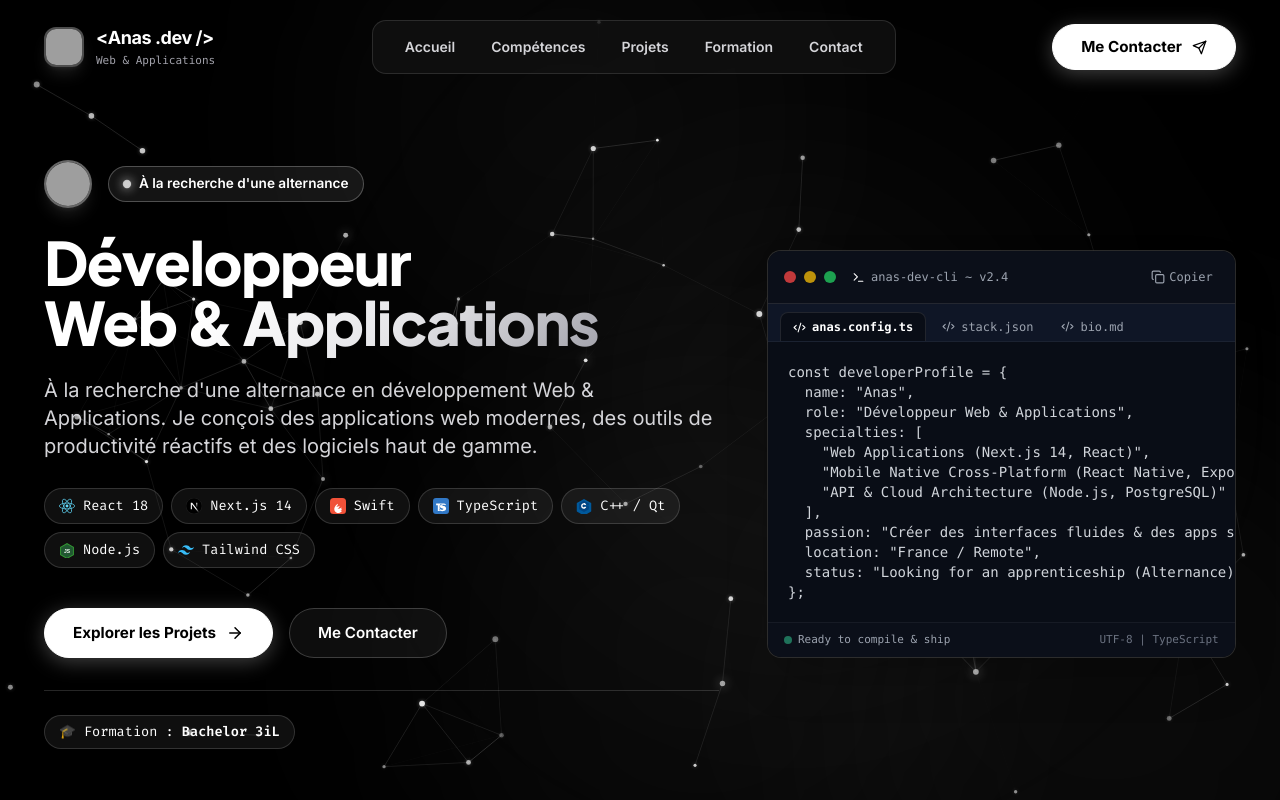
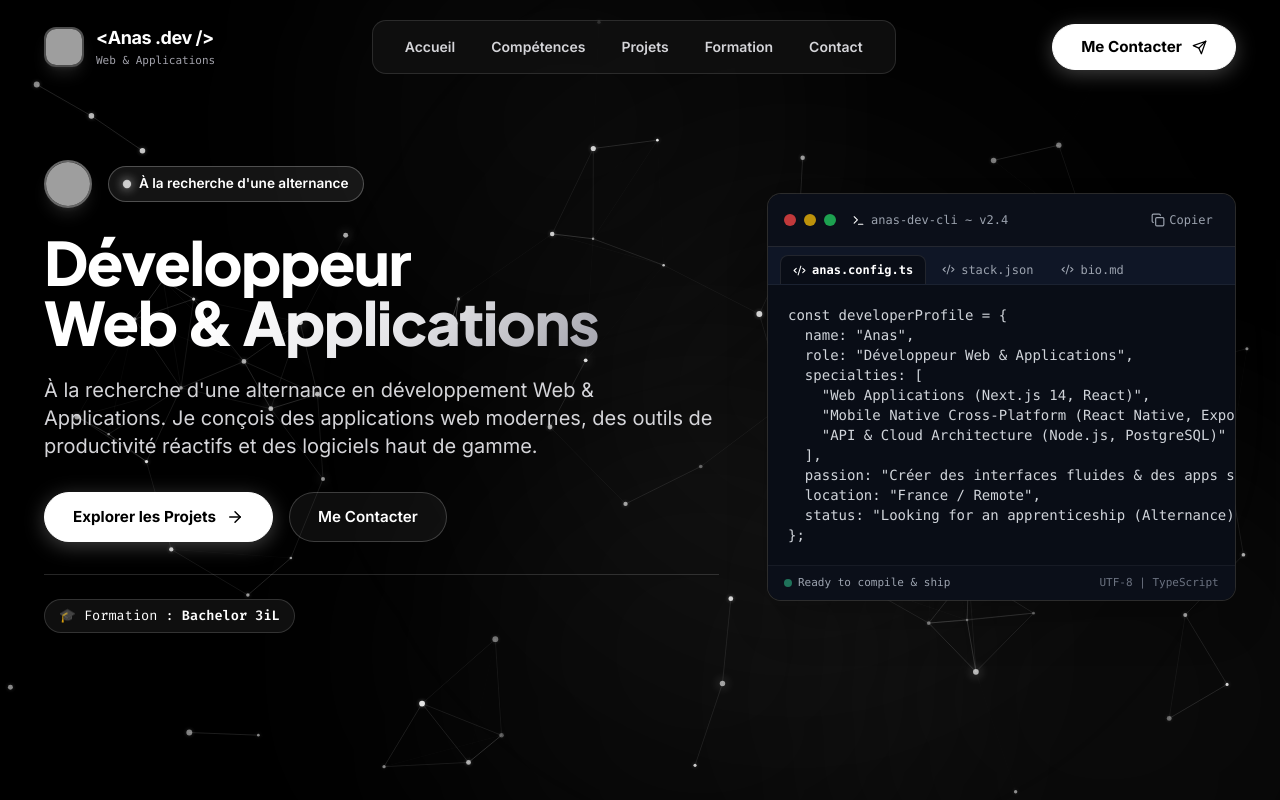
Before and after one commit to Akhy1001/portfolio, a Next.js app: page / in a window 1280 px wide. Shown: the top 800 px of the page. Built offline with nearby package versions, Linux system fonts and the light colour scheme; grey boxes are pictures that could not be loaded.

Commit message:
feat(hero): remove tech pills under hero description

```diff
--- a/components/Hero.jsx
+++ b/components/Hero.jsx
@@ -8,22 +8,7 @@
   Copy,
   Check,
   ArrowRight,
-  Download,
-  Smartphone,
-  Globe,
-  Sparkles,
-  Zap,
-  CheckCircle2,
 } from "lucide-react";
-import {
-  TypeScriptIcon,
-  NextjsIcon,
-  ReactIcon,
-  TailwindIcon,
-  SwiftIcon,
-  CPlusPlusIcon,
-  NodeJsIcon,
-} from "./TechIcons";
 
 export default function Hero() {
   const [activeTab, setActiveTab] = useState("anas.config.ts");
@@ -64,16 +49,6 @@
     setTimeout(() => setCopied(false), 2000);
   };
 
-  const mainTechs = [
-    { name: "React 18", icon: <ReactIcon className="w-4 h-4" /> },
-    { name: "Next.js 14", icon: <NextjsIcon className="w-4 h-4" /> },
-    { name: "Swift", icon: <SwiftIcon className="w-4 h-4" /> },
-    { name: "TypeScript", icon: <TypeScriptIcon className="w-4 h-4" /> },
-    { name: "C++ / Qt", icon: <CPlusPlusIcon className="w-4 h-4" /> },
-    { name: "Node.js", icon: <NodeJsIcon className="w-4 h-4" /> },
-    { name: "Tailwind CSS", icon: <TailwindIcon className="w-4 h-4" /> },
-  ];
-
   return (
     <section id="hero" className="relative pt-32 pb-20 md:pt-40 md:pb-32 overflow-hidden">
       <div className="container relative z-10">
@@ -106,18 +81,8 @@
               {personalInfo.tagline}
             </p>
 
-            {/* Floating Tech Badges */}
-            <div className="flex flex-wrap items-center gap-2 pt-1 animate-reveal-up delay-400">
-              {mainTechs.map((tech) => (
-                <span key={tech.name} className="glass-pill">
-                  <span>{tech.icon}</span>
-                  <span>{tech.name}</span>
-                </span>
-              ))}
-            </div>
-
             {/* CTA Buttons */}
-            <div className="flex flex-wrap items-center gap-4 pt-4 animate-reveal-up delay-500">
+            <div className="flex flex-wrap items-center gap-4 pt-2 animate-reveal-up delay-400">
               <a href="#projects" className="btn-primary text-base py-3.5 px-7">
                 <span>Explorer les Projets</span>
                 <ArrowRight size={18} />
@@ -129,7 +94,7 @@
             </div>
 
             {/* Quick Status Pill */}
-            <div className="pt-6 border-t border-white/15 mt-2 animate-reveal-up delay-600">
+            <div className="pt-6 border-t border-white/15 mt-2 animate-reveal-up delay-500">
               <div className="glass-pill border border-white/20 px-4 py-2 text-sm text-zinc-300 font-mono inline-flex items-center gap-2">
                 <span>🎓</span>
                 <span>Formation : <strong className="text-white font-bold">{personalInfo.yearsExperience}</strong></span>
```
